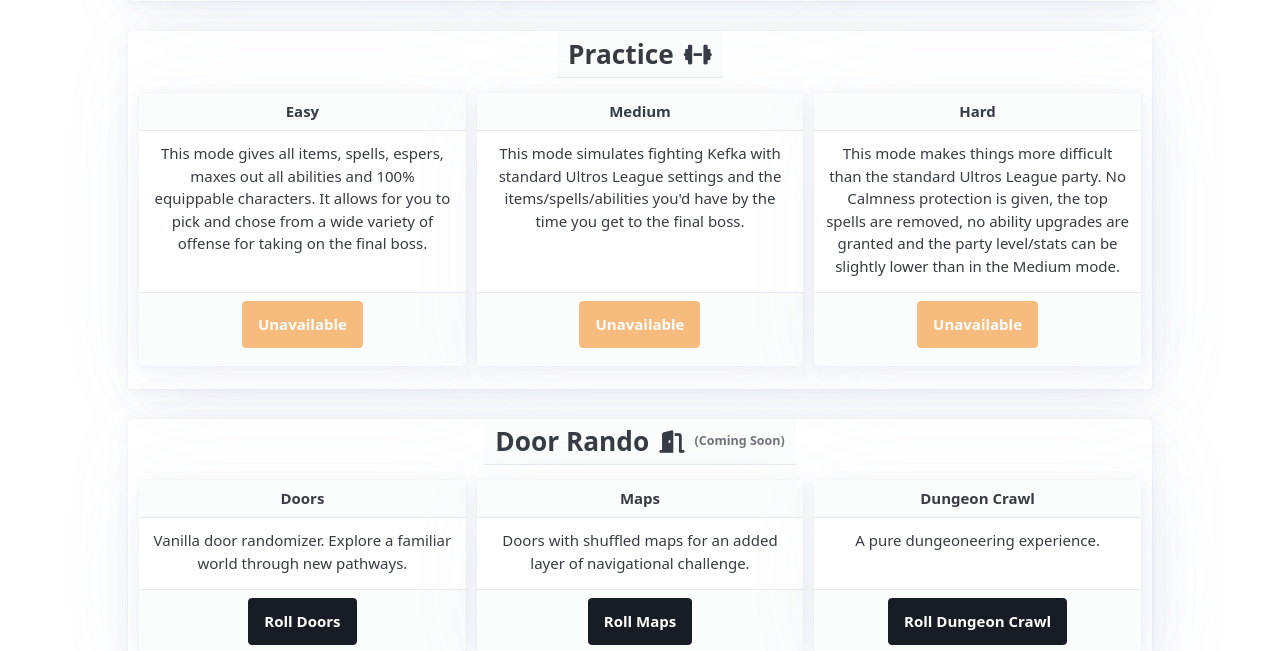
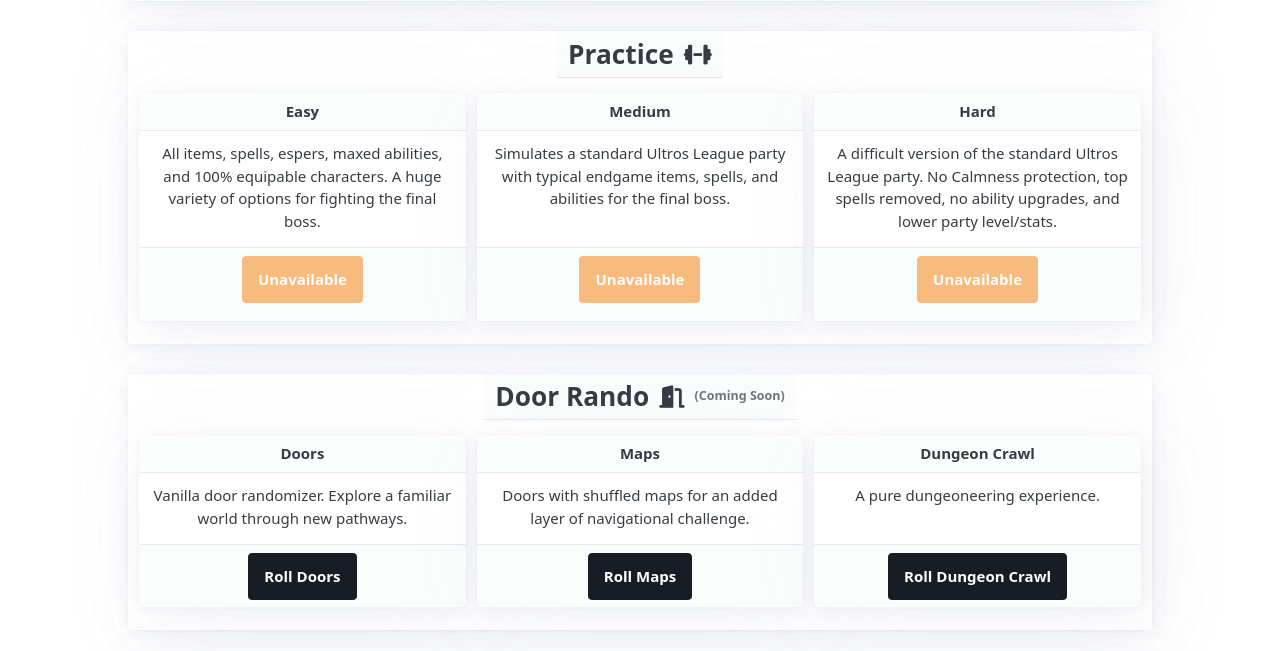
Before and after one commit to wrjones104/seedbot2000, a Django app: page /quick-roll/ in a window 1280 px wide. Shown: the part 414-1065 px from the top of the page. Run offline with Django 5.2, Linux system fonts and the light colour scheme; data that the repository does not hold is empty; some libraries are stand-ins or nearby versions.

Commit message:
Update practice seed descriptions in quick_roll.html for clarity and conciseness

```diff
--- a/templates/webapp/quick_roll.html
+++ b/templates/webapp/quick_roll.html
@@ -79,7 +79,7 @@
 
                 <article>
                     <header><strong>Easy</strong></header>
-                    <p>This mode gives all items, spells, espers, maxes out all abilities and  100% equippable characters. It allows for you to pick and chose from a wide variety of offense for taking on the final boss.</p>
+                    <p>All items, spells, espers, maxed abilities, and 100% equipable characters. A huge variety of options for fighting the final boss.</p>
                     <footer>
                         {% if quick_rolls.practice_easy %}
                             <button type="button" class="btn-orange js-roll-seed-dispatcher"
@@ -95,7 +95,7 @@
 
                 <article>
                     <header><strong>Medium</strong></header>
-                    <p>This mode simulates fighting Kefka with standard Ultros League settings and the items/spells/abilities you'd have by the time you get to the final boss.</p>
+                    <p>Simulates a standard Ultros League party with typical endgame items, spells, and abilities for the final boss.</p>
                     <footer>
                         {% if quick_rolls.practice_medium %}
                             <button type="button" class="btn-orange js-roll-seed-dispatcher"
@@ -111,7 +111,7 @@
 
                 <article>
                     <header><strong>Hard</strong></header>
-                    <p>This mode makes things more difficult than the standard Ultros League party. No Calmness protection is given, the top spells are removed, no ability upgrades are granted and the party level/stats can be slightly lower than in the Medium mode.</p>
+                    <p>A difficult version of the standard Ultros League party. No Calmness protection, top spells removed, no ability upgrades, and lower party level/stats.</p>
                     <footer>
                         {% if quick_rolls.practice_hard %}
                             <button type="button" class="btn-orange js-roll-seed-dispatcher"
```
